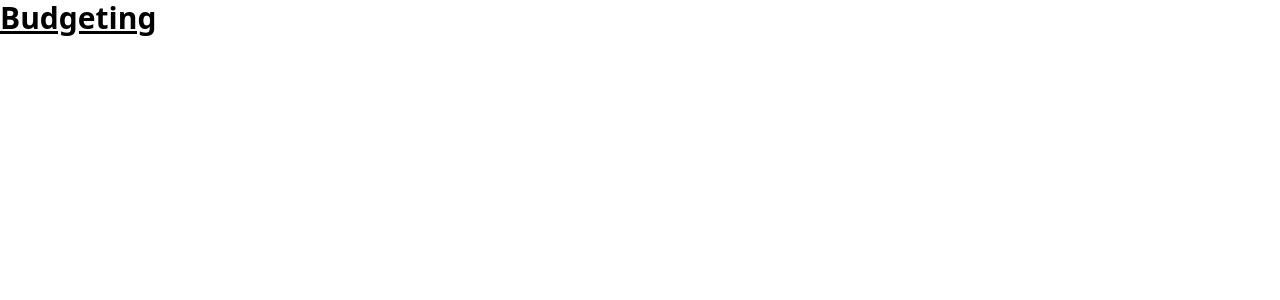
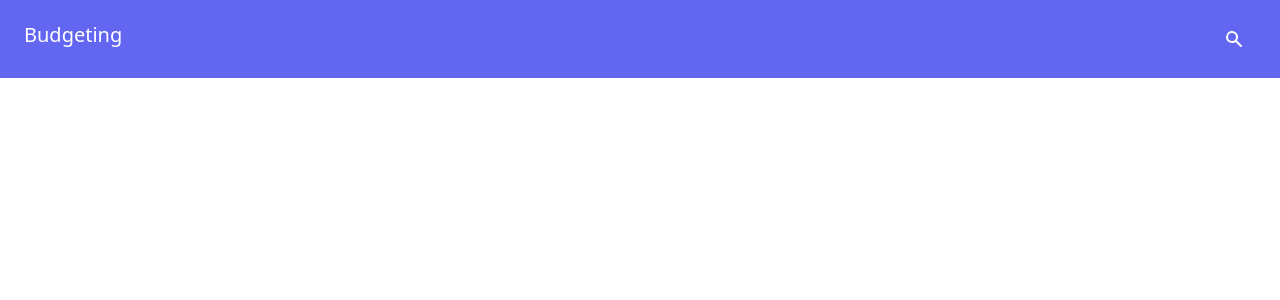
Before and after one commit to giuseppe-j/budgeting, a React (Create React App) app: page / in a window 1280 px wide. Shown: the top 300 px of the page. Built offline with nearby package versions, Linux system fonts and the light colour scheme.

Commit message:
Add navbar component

```diff
--- a/package.json
+++ b/package.json
@@ -3,6 +3,10 @@
   "version": "0.1.0",
   "private": true,
   "dependencies": {
+    "@fortawesome/fontawesome-svg-core": "^6.1.1",
+    "@fortawesome/free-solid-svg-icons": "^6.1.1",
+    "@fortawesome/react-fontawesome": "^0.1.18",
+    "@heroicons/react": "^1.0.6",
     "@testing-library/jest-dom": "^5.16.4",
     "@testing-library/react": "^12.1.4",
     "@testing-library/user-event": "^13.5.0",
--- a/src/App.js
+++ b/src/App.js
@@ -1,3 +1,9 @@
+import Navbar from "./components/Navbar";
+
 export default function App() {
-  return <h1 className="text-3xl font-bold underline">Budgeting</h1>;
+    return (
+        <>
+            <Navbar />
+        </>
+    );
 }
--- /dev/null
+++ b/src/components/Navbar.js
@@ -0,0 +1,49 @@
+import { useState } from "react";
+import { SearchIcon, MenuIcon } from "@heroicons/react/solid";
+
+export default function Navbar() {
+  const [navbarOpen, setNavbarOpen] = useState(false);
+  return (
+    <>
+      <nav className="relative flex flex-wrap items-center justify-between px-2 py-3 bg-indigo-500 mb-3">
+        <div className="container px-4 mx-auto flex flex-wrap items-center justify-between">
+          <div className="w-full relative flex justify-between lg:w-auto lg:static lg:block lg:justify-start">
+            <a
+              className="text-sm font-bold leading-relaxed inline-block mr-4 py-2 whitespace-nowrap text-white"
+              href="#home"
+            >
+              <h6 className="text-xl font-normal leading-normal mt-0 mb-2 text-white-800">
+                Budgeting
+              </h6>
+            </a>
+            <button
+              className="text-white cursor-pointer text-xl leading-none px-3 py-1 border border-solid border-transparent rounded bg-transparent block lg:hidden outline-none focus:outline-none"
+              type="button"
+              onClick={() => setNavbarOpen(!navbarOpen)}
+            >
+              <MenuIcon className="h-5 w-5 text-white-500" />
+            </button>
+          </div>
+          <div
+            className={
+              "lg:flex flex-grow items-center" +
+              (navbarOpen ? " flex" : " hidden")
+            }
+            id="example-navbar-danger"
+          >
+            <ul className="flex flex-col lg:flex-row list-none lg:ml-auto">
+              <li className="nav-item">
+                <a
+                  className="px-3 py-2 flex items-center text-xs uppercase font-bold leading-snug text-white hover:opacity-75"
+                  href="#search"
+                >
+                  <SearchIcon className="h-5 w-5 text-white-500" />
+                </a>
+              </li>
+            </ul>
+          </div>
+        </div>
+      </nav>
+    </>
+  );
+}
```
Also changed, not shown: tailwind.config.js (+6 -6 lines), 1 other file (tests, documents, lock files or other folders).
